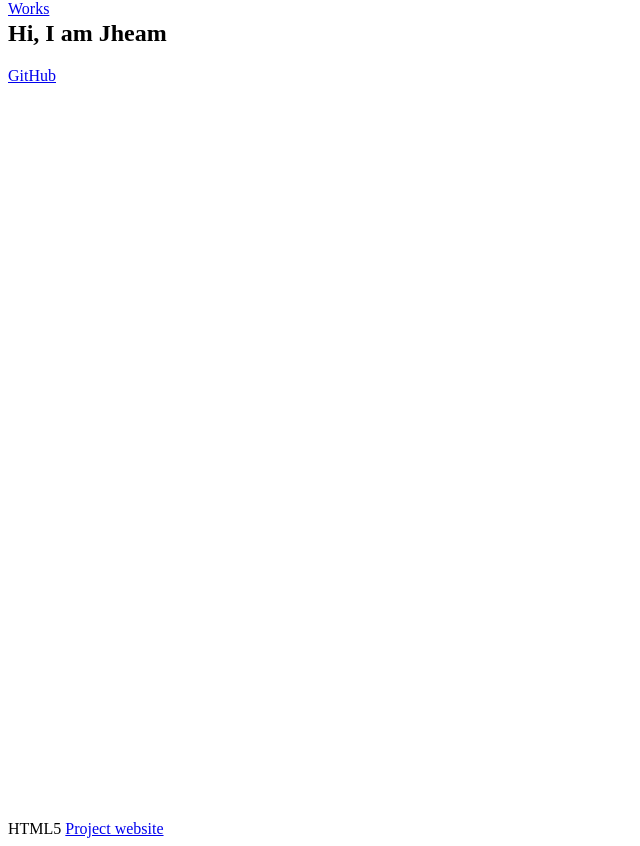
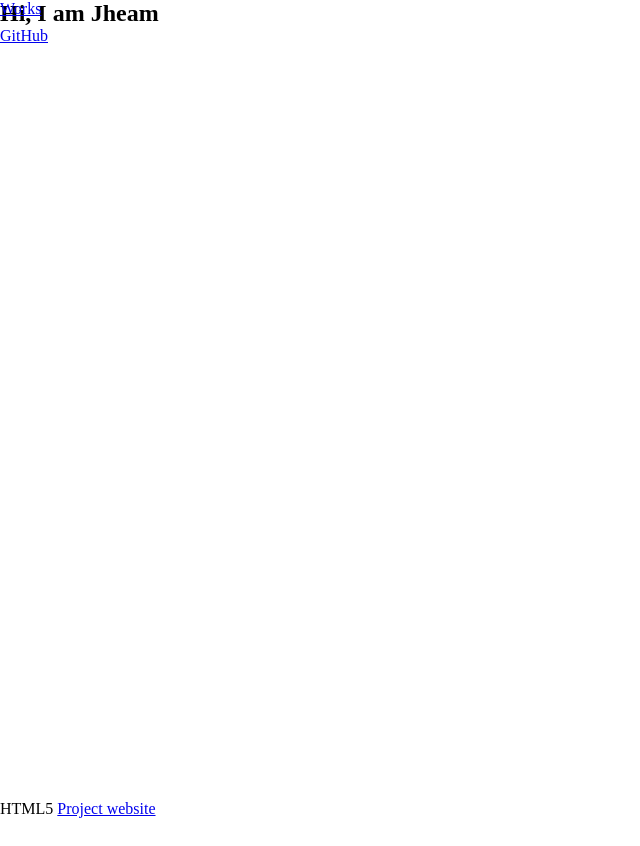
Before and after one commit to srjheam/fcc-personal-portfolio-webpage, a plain HTML site: page src/index.html in a window 1280 px wide. Shown: the whole page, without its empty margins (0-640 px from the left). After the commit the page ends 818 px from the top, so only its background shows below. Drawn offline with Linux system fonts and the light colour scheme.

Commit message:
Normalize html

```diff
--- a/src/style.css
+++ b/src/style.css
@@ -1,3 +1,19 @@
+*,
+::before,
+::after {
+    box-sizing: inherit;
+    margin: inherit;
+    padding: inherit;
+
+    scroll-behavior: smooth;
+}
+
+html {
+    box-sizing: border-box;
+    margin: 0;
+    padding: 0;
+}
+
 header {
     position: fixed;
     top: 0;
```
